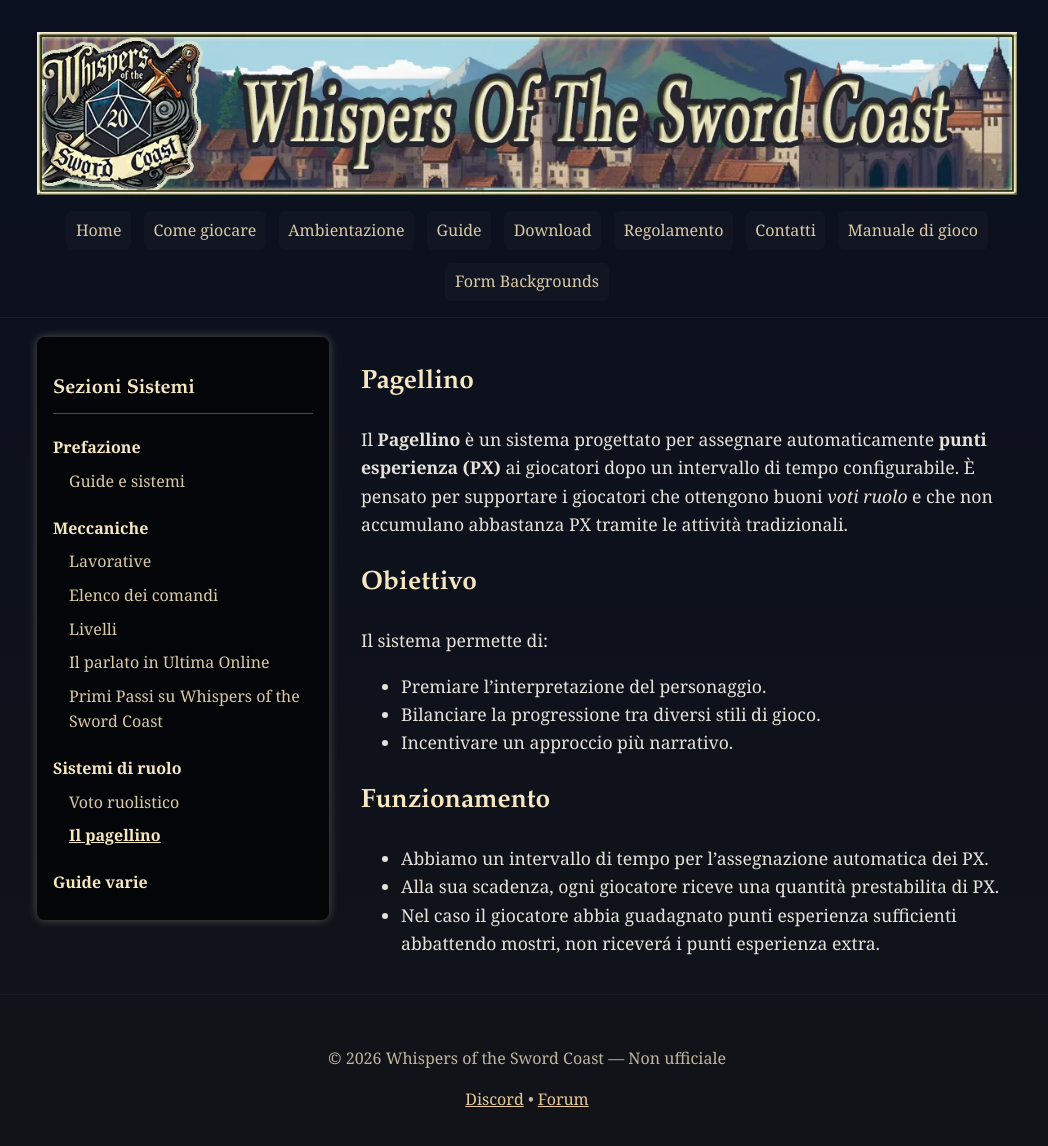
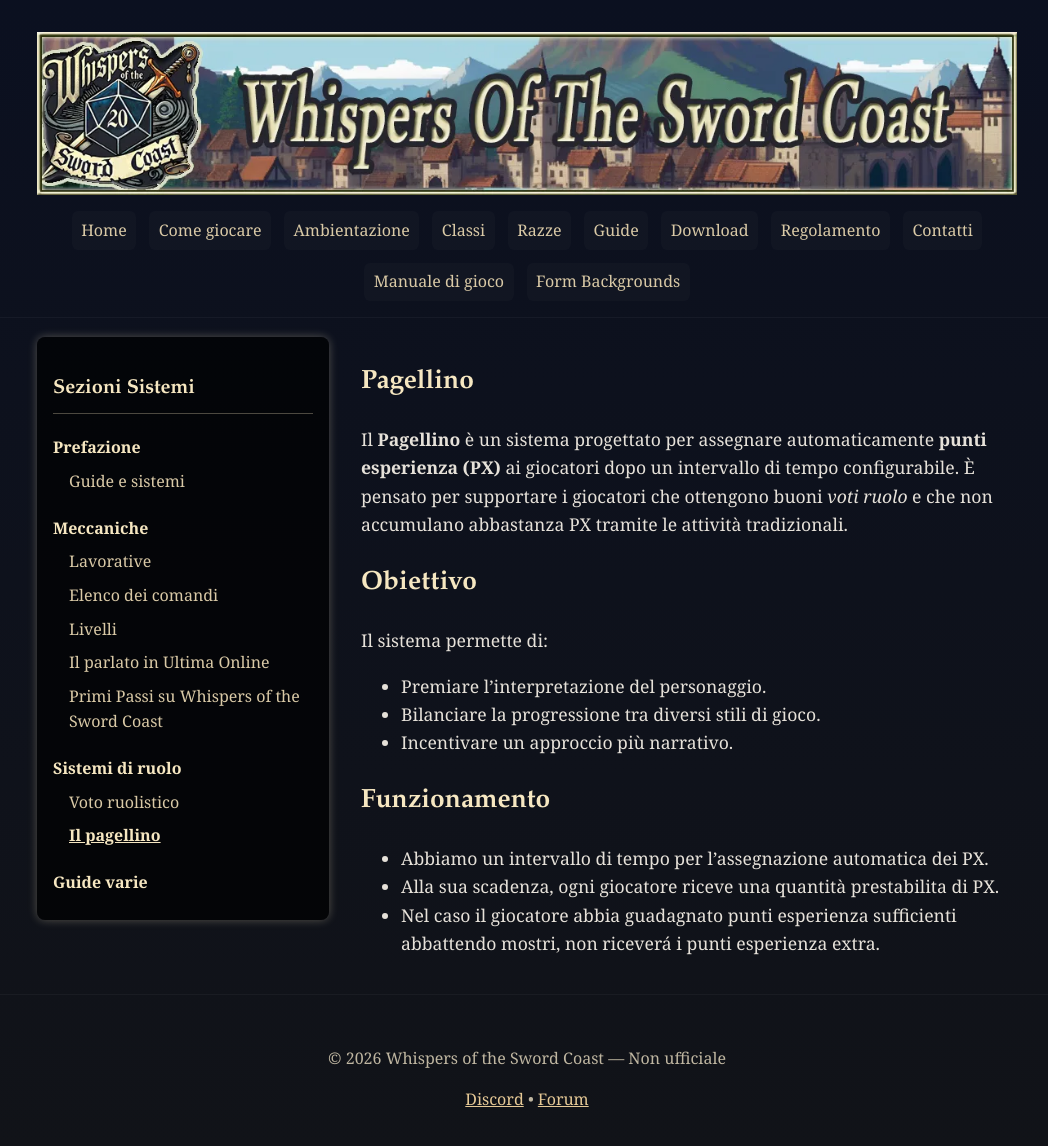
Before and after one commit to whispersoftheswordcoast/whispersoftheswordcoast.github.io, a Jekyll site: the page built from sistemi/pagellino.md, in a window 1280 px wide and 1164 px high. Shown: the top 1146 px of the window, without its empty margins (113-1161 px from the left). Built offline with Jekyll 4.4.1, drawn with Linux system fonts in a browser that asks for light colours.

Commit message:
Nav ambientazione/sistemi: aggiunte voci Classi e Razze

```diff
--- a/_layouts/ambientazione.html
+++ b/_layouts/ambientazione.html
@@ -18,6 +18,8 @@
             <li><a href="{{ '/' | relative_url }}">Home</a></li>
             <li><a href="{{ '/come-giocare/' | relative_url }}">Come giocare</a></li>
             <li><a href="{{ '/ambientazione/' | relative_url }}">Ambientazione</a></li>
+            <li><a href="{{ '/classi/' | relative_url }}">Classi</a></li>
+            <li><a href="{{ '/razze/' | relative_url }}">Razze</a></li>
                         <li><a href="{{ '/sistemi/' | relative_url }}">Guide</a></li>
             <li><a href="{{ '/download/' | relative_url }}">Download</a></li>
             <li><a href="{{ '/regolamento/' | relative_url }}">Regolamento</a></li>
--- a/_layouts/sistemi.html
+++ b/_layouts/sistemi.html
@@ -18,6 +18,8 @@
             <li><a href="{{ '/' | relative_url }}">Home</a></li>
             <li><a href="{{ '/come-giocare/' | relative_url }}">Come giocare</a></li>
             <li><a href="{{ '/ambientazione/' | relative_url }}">Ambientazione</a></li>
+            <li><a href="{{ '/classi/' | relative_url }}">Classi</a></li>
+            <li><a href="{{ '/razze/' | relative_url }}">Razze</a></li>
                         <li><a href="{{ '/sistemi/' | relative_url }}">Guide</a></li>
             <li><a href="{{ '/download/' | relative_url }}">Download</a></li>
             <li><a href="{{ '/regolamento/' | relative_url }}">Regolamento</a></li>
```
